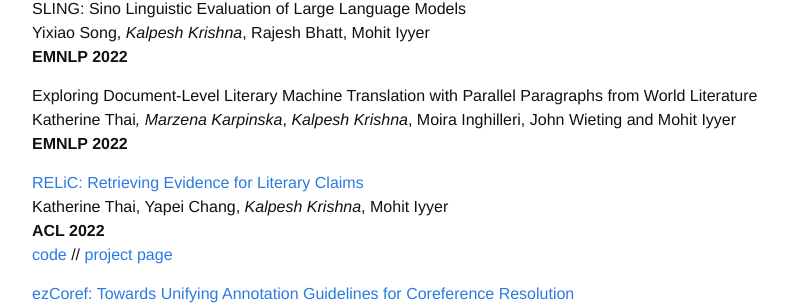
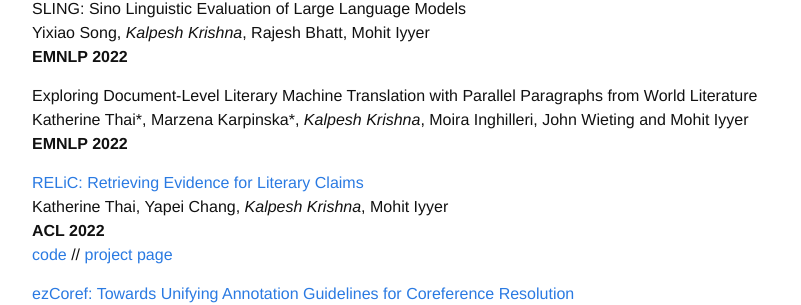
Before and after one commit to martiansideofthemoon/martiansideofthemoon.github.io, a Jekyll site: the page built from _pages/research.md, in a window 1280 px wide and 900 px high, scrolled down 918 px. Shown: the part 149-454 px from the top of the window, without its empty margins (238-1039 px from the left). Built offline with Jekyll 4.4.1, drawn with Linux system fonts in a browser that asks for light colours; comment, search, counter and statistics services are not loaded.

```diff
--- a/_pages/research.md
+++ b/_pages/research.md
@@ -49,7 +49,7 @@ Yixiao Song, *Kalpesh Krishna*, Rajesh Bhatt, Mohit Iyyer
 **EMNLP 2022**
 
 Exploring Document-Level Literary Machine Translation with Parallel Paragraphs from World Literature
-Katherine Thai*, Marzena Karpinska*, *Kalpesh Krishna*, Moira Inghilleri, John Wieting and Mohit Iyyer
+Katherine Thai\*, Marzena Karpinska\*, *Kalpesh Krishna*, Moira Inghilleri, John Wieting and Mohit Iyyer
 **EMNLP 2022**
 
 [RELiC: Retrieving Evidence for Literary Claims](https://arxiv.org/abs/2203.10053)
```
